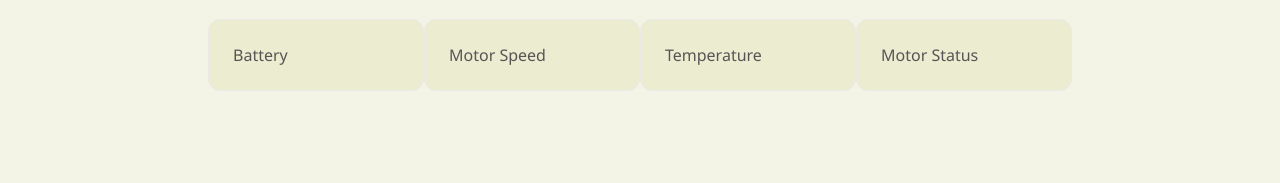
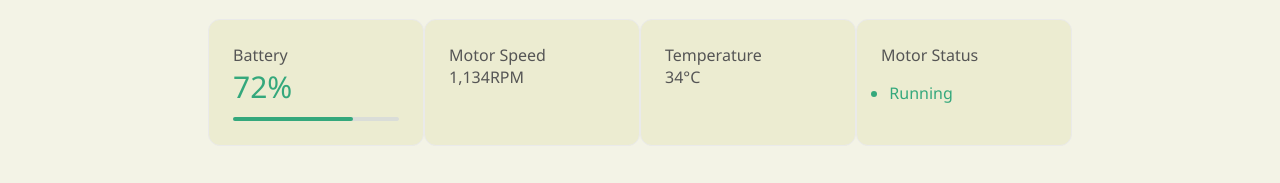
Before and after one commit to Liviu-Olteanu/RobotSimulator, a plain HTML site: page index.html in a window 1280 px wide. Shown: the part 75-258 px from the top of the page. Drawn offline with Linux system fonts and the light colour scheme.

Commit message:
added a bit of work towards the first version of the cards

```diff
--- a/index.html
+++ b/index.html
@@ -15,19 +15,26 @@
     <div class="status-cards">
       <div class="card">
         Battery
-        <div class="battery-card"></div>
+        <div class="card-value">72%</div>
+        <div class="progress-track">
+          <div class="progress-fill-battery-green"></div>
+        </div>
       </div>
       <div class="card">
         Motor Speed
-        <div class="motors-speed-card"></div>
+        <div class="motors-speed-card">1,134RPM</div>
       </div>
       <div class="card">
         Temperature
-        <div class="temperature-card"></div>
+        <div class="temperature-card">34°C</div>
       </div>
       <div class="card">
         Motor Status
-        <div class="motor-status-card"></div>
+        <div class="motor-status-card">
+          <ul class="green-button">
+            <li>Running</li>
+          </ul>
+        </div>
       </div>
     </div>
   </body>
--- a/styles.css
+++ b/styles.css
@@ -37,3 +37,32 @@ body {
 
   border: 1px solid #eaeaea;
 }
+
+.progress-track {
+  width: 100%;
+  height: 4px;
+  background-color: #daddd8;
+  border-radius: 2px;
+}
+
+.progress-fill-battery-green {
+  height: 100%;
+  background-color: #34a87c;
+  border-radius: 2px;
+  width: 72%;
+}
+
+.card-value {
+  color: #34a87c;
+  font-size: 30px;
+  padding-bottom: 10px;
+}
+
+.green-button {
+  padding-left: 5%;
+  color: #34a87c;
+}
+
+.green-button li::marker {
+  color: #34a87c;
+}
```
